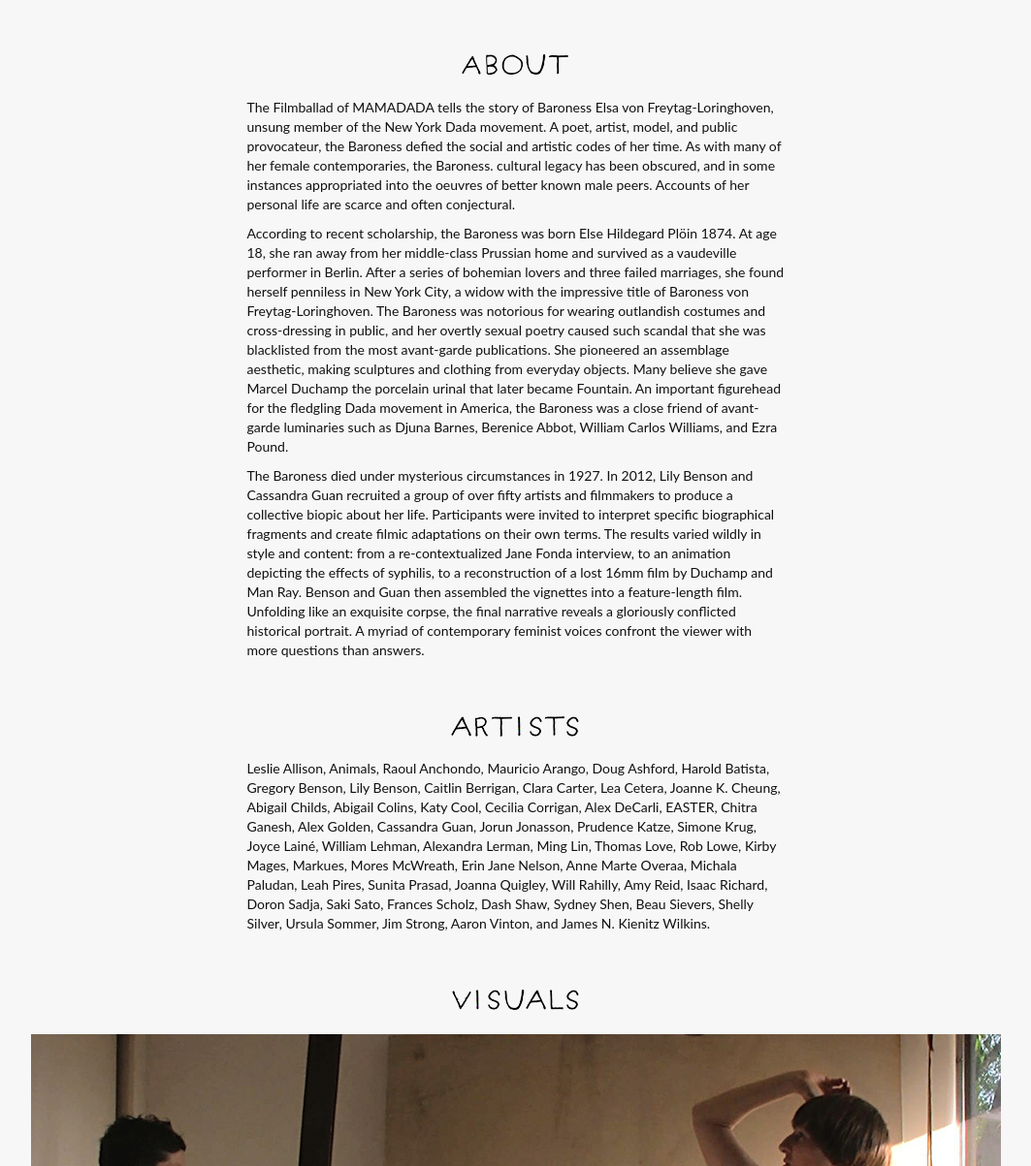
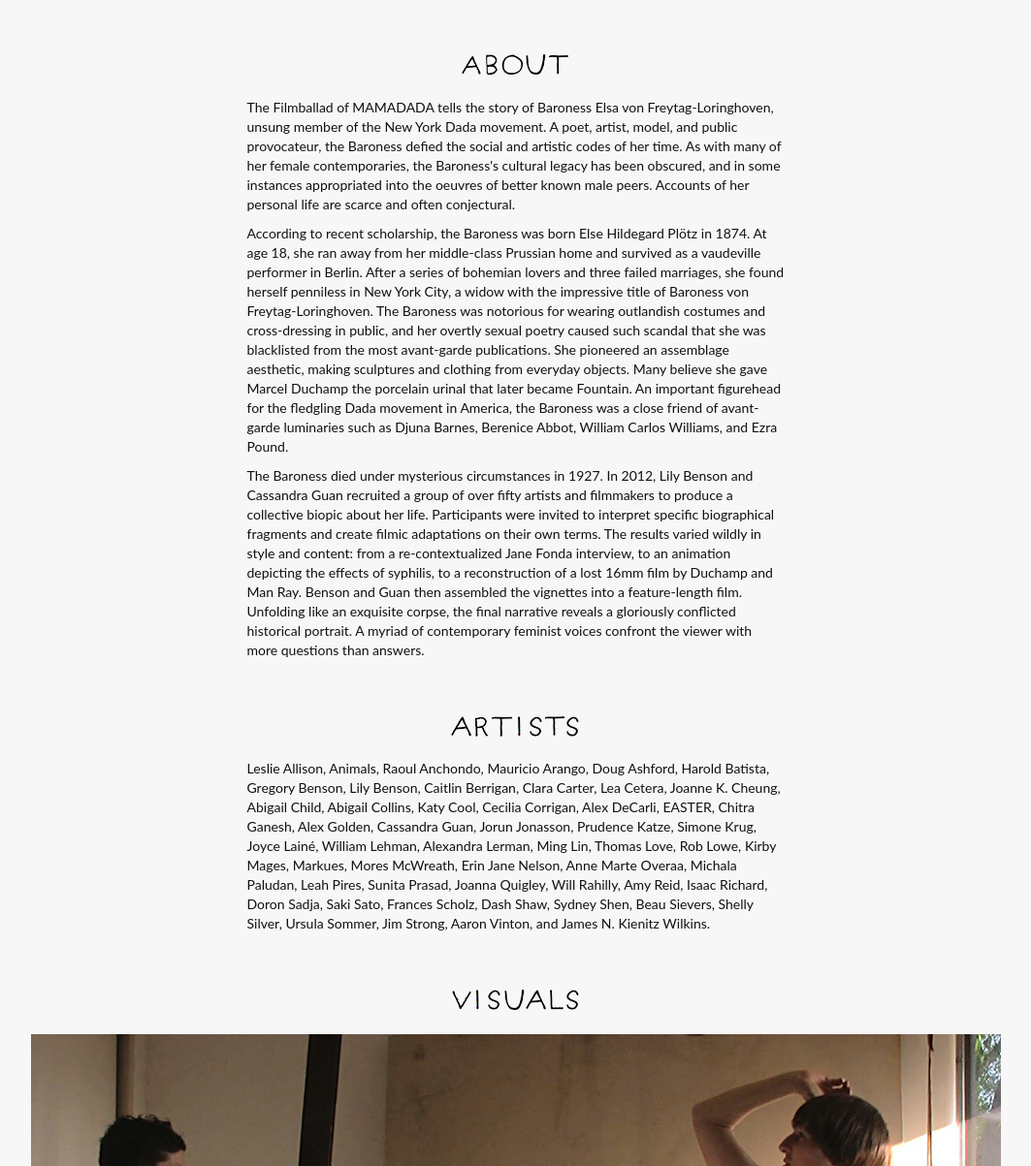
Before and after one commit to PlumpMath/Mamadada.info, a PHP site: page / in a window 1280 px wide. Shown: the part 685-1888 px from the top of the page at 97% size, without its empty margins (108-1171 px from the left). Run offline with PHP 8.4, Linux system fonts and the light colour scheme; some libraries are stand-ins or nearby versions.

Commit message:
typo edit

```diff
--- a/index.php
+++ b/index.php
@@ -70,9 +70,9 @@
 		<div class="row-narrow">
 		<!-- <div class="col-md-offset-1 col-md-10"> -->
 			<div class="section-title"><img src="images/categories-sliced/about.png"></div>
-<p>The Filmballad of MAMADADA tells the story of Baroness Elsa von Freytag-Loringhoven, unsung member of the New York Dada movement. A poet, artist, model, and public provocateur, the Baroness defied the social and artistic codes of her time. As with many of her female contemporaries, the Baroness. cultural legacy has been obscured, and in some instances appropriated into the oeuvres of better known male peers. Accounts of her personal life are scarce and often conjectural.
+<p>The Filmballad of MAMADADA tells the story of Baroness Elsa von Freytag-Loringhoven, unsung member of the New York Dada movement. A poet, artist, model, and public provocateur, the Baroness defied the social and artistic codes of her time. As with many of her female contemporaries, the Baroness's cultural legacy has been obscured, and in some instances appropriated into the oeuvres of better known male peers. Accounts of her personal life are scarce and often conjectural.
 </p><p>
-According to recent scholarship, the Baroness was born Else Hildegard Plöin 1874. At age 18, she ran away from her middle-class Prussian home and survived as a vaudeville performer in Berlin. After a series of bohemian lovers and three failed marriages, she found herself penniless in New York City, a widow with the impressive title of Baroness von Freytag-Loringhoven. The Baroness was notorious for wearing outlandish costumes and cross-dressing in public, and her overtly sexual poetry caused such scandal that she was blacklisted from the most avant-garde publications. She pioneered an assemblage aesthetic, making sculptures and clothing from everyday objects. Many believe she gave Marcel Duchamp the porcelain urinal that later became Fountain. An important figurehead for the fledgling Dada movement in America, the Baroness was a close friend of avant-garde luminaries such as Djuna Barnes, Berenice Abbot, William Carlos Williams, and Ezra Pound.
+According to recent scholarship, the Baroness was born Else Hildegard Pl&ouml;tz in 1874. At age 18, she ran away from her middle-class Prussian home and survived as a vaudeville performer in Berlin. After a series of bohemian lovers and three failed marriages, she found herself penniless in New York City, a widow with the impressive title of Baroness von Freytag-Loringhoven. The Baroness was notorious for wearing outlandish costumes and cross-dressing in public, and her overtly sexual poetry caused such scandal that she was blacklisted from the most avant-garde publications. She pioneered an assemblage aesthetic, making sculptures and clothing from everyday objects. Many believe she gave Marcel Duchamp the porcelain urinal that later became Fountain. An important figurehead for the fledgling Dada movement in America, the Baroness was a close friend of avant-garde luminaries such as Djuna Barnes, Berenice Abbot, William Carlos Williams, and Ezra Pound.
 </p><p>
 The Baroness died under mysterious circumstances in 1927. In 2012, Lily Benson and Cassandra Guan recruited a group of over fifty artists and filmmakers to produce a collective biopic about her life. Participants were invited to interpret specific biographical fragments and create filmic adaptations on their own terms. The results varied wildly in style and content: from a re-contextualized Jane Fonda interview, to an animation depicting the effects of syphilis, to a reconstruction of a lost 16mm film by Duchamp and Man Ray. Benson and Guan then assembled the vignettes into a feature-length film. Unfolding like an exquisite corpse, the final narrative reveals a gloriously conflicted historical portrait. A myriad of contemporary feminist voices confront the viewer with more questions than answers.
 </p>
@@ -85,7 +85,7 @@ The Baroness died under mysterious circumstances in 1927. In 2012, Lily Benson a
 		<div class="row-narrow">
 		<!-- <div class="col-md-offset-1 col-md-10"> -->
 			<div class="section-title"><img src="images/categories-sliced/artists.png"></div>
-			<p>Leslie Allison, Animals, Raoul Anchondo, Mauricio Arango, Doug Ashford, Harold Batista, Gregory Benson, Lily Benson, Caitlin Berrigan, Clara Carter, Lea Cetera, Joanne K. Cheung, Abigail Childs, Abigail Colins, Katy Cool, Cecilia Corrigan, Alex DeCarli, EASTER, Chitra Ganesh, Alex Golden, Cassandra Guan, Jorun Jonasson, Prudence Katze, Simone Krug, Joyce Lainé, William Lehman, Alexandra Lerman, Ming Lin, Thomas Love, Rob Lowe, Kirby Mages, Markues, Mores McWreath, Erin Jane Nelson, Anne Marte Overaa, Michala Paludan, Leah Pires, Sunita Prasad, Joanna Quigley, Will Rahilly, Amy Reid, Isaac Richard, Doron Sadja, Saki Sato, Frances Scholz, Dash Shaw, Sydney Shen, Beau Sievers, Shelly Silver, Ursula Sommer, Jim Strong, Aaron Vinton, and James N. Kienitz Wilkins.</p>
+			<p>Leslie Allison, Animals, Raoul Anchondo, Mauricio Arango, Doug Ashford, Harold Batista, Gregory Benson, Lily Benson, Caitlin Berrigan, Clara Carter, Lea Cetera, Joanne K. Cheung, Abigail Child, Abigail Collins, Katy Cool, Cecilia Corrigan, Alex DeCarli, EASTER, Chitra Ganesh, Alex Golden, Cassandra Guan, Jorun Jonasson, Prudence Katze, Simone Krug, Joyce Lainé, William Lehman, Alexandra Lerman, Ming Lin, Thomas Love, Rob Lowe, Kirby Mages, Markues, Mores McWreath, Erin Jane Nelson, Anne Marte Overaa, Michala Paludan, Leah Pires, Sunita Prasad, Joanna Quigley, Will Rahilly, Amy Reid, Isaac Richard, Doron Sadja, Saki Sato, Frances Scholz, Dash Shaw, Sydney Shen, Beau Sievers, Shelly Silver, Ursula Sommer, Jim Strong, Aaron Vinton, and James N. Kienitz Wilkins.</p>
 		</div>
 	</div>
 
```
